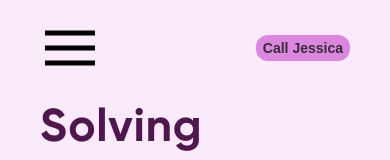
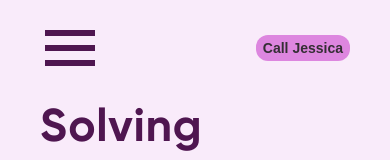
Before and after one commit to xzd3n3k/digital_agent, a React (Create React App) app: page / in a window 390 px wide. Shown: the top 160 px of the page. Built offline with nearby package versions, Linux system fonts and the light colour scheme.

Commit message:
edit icons, add icons exports, navbar styling

```diff
--- a/src/components/Navbar/Navbar.scss
+++ b/src/components/Navbar/Navbar.scss
@@ -22,6 +22,16 @@
   @media only screen and (max-width: 1024px) {
     .nav-btn {
       display: inline-flex;
+
+      .menu-icon {
+        fill: var(--text-color-primary);
+        stroke: var(--text-color-primary);
+      }
+
+      .close-icon {
+        fill: var(--theme-color-primary-200);
+        stroke: var(--theme-color-primary-200);
+      }
     }
 
     nav {
@@ -35,6 +45,8 @@
       align-items: center;
       justify-content: center;
       gap: 1.5rem;
+      font-size: var(--text-heading-size);
+      color: var(--theme-color-primary-200);
       background-color: var(--theme-color-primary-700);
       transition: 1s;
       transform: translateY(-100vh);
--- a/src/components/Navbar/Navbar.tsx
+++ b/src/components/Navbar/Navbar.tsx
@@ -1,6 +1,7 @@
 import './Navbar.scss';
 import {Button} from "../index";
 import {useRef} from "react";
+import { CloseIcon, MenuIcon } from "../../icons";
 
 export default function Navbar() {
     const navRef = useRef<HTMLDivElement>(null);
@@ -11,11 +12,12 @@ export default function Navbar() {
     return (
         <div className="navbar-container">
             <Button variant="ghost" size="small" className="nav-btn" onClick={showNavbar}>
-                <img src="/menu.svg" alt="Close" className="button-icon" />
+                <MenuIcon className="menu-icon"/>
             </Button>
+
             <nav className="nav" ref={navRef}>
                 <Button variant="ghost" size="small" className="nav-btn nav-close-btn" onClick={showNavbar}>
-                    <img src="/close.svg" alt="Close" className="button-icon" />
+                    <CloseIcon className="close-icon"/>
                 </Button>
                 <a href="/">Home</a>
                 <a href="/products">Products</a>
--- /dev/null
+++ b/src/icons/index.ts
@@ -0,0 +1,2 @@
+export { ReactComponent as CloseIcon } from './close_icon.svg';
+export { ReactComponent as MenuIcon } from './menu_icon.svg';
```
Also changed, not shown: src/icons/close_icon.svg (renamed from public/close.svg), src/icons/menu_icon.svg (renamed from public/menu.svg).
